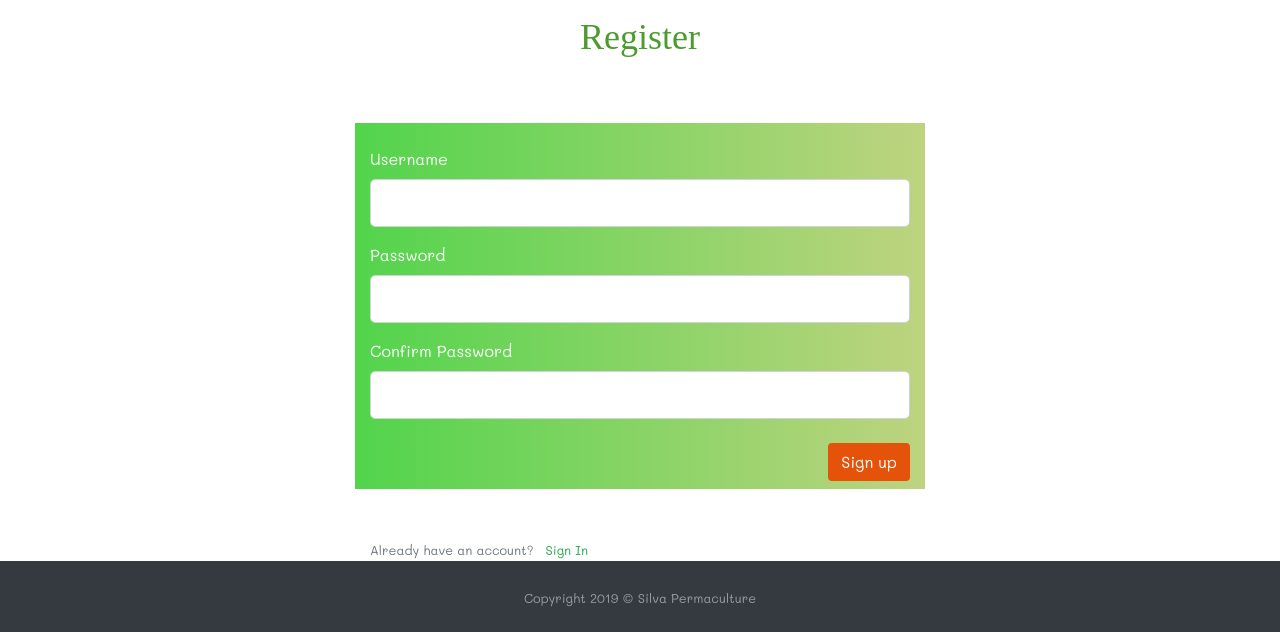
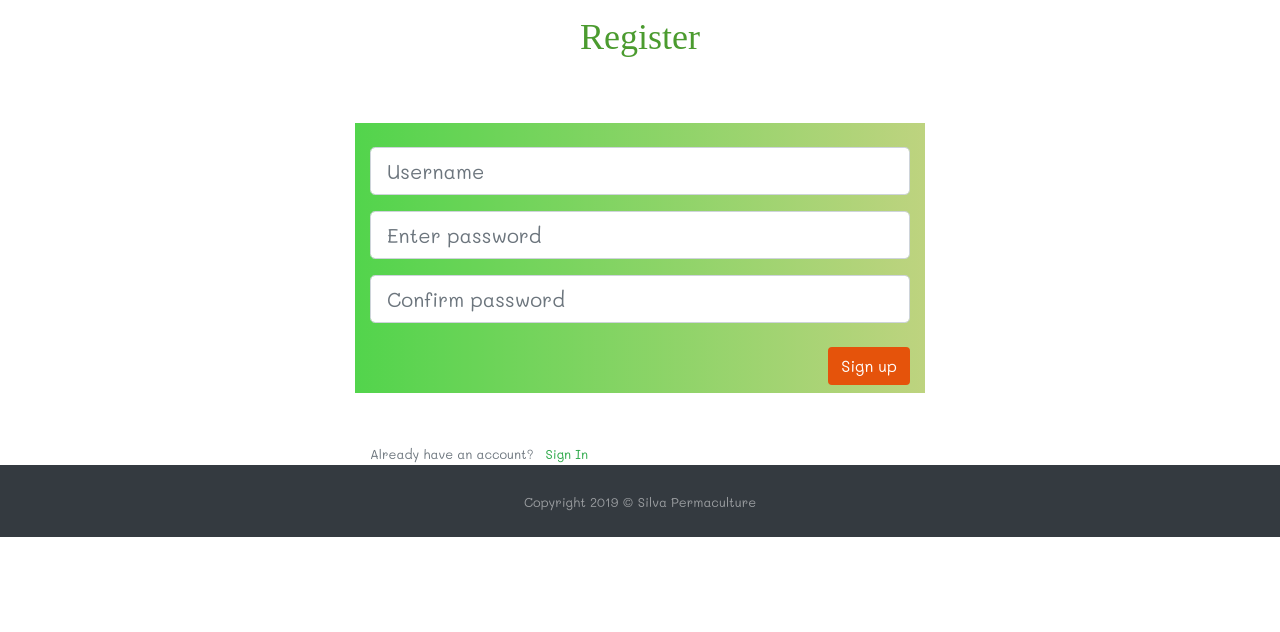
Before and after one commit to Walachul/SilvaPermaculture, a Flask app: page /register in a window 1280 px wide. Shown: the part 104-736 px from the top of the page. Run offline with Flask 2, Linux system fonts and the light colour scheme; some libraries are stand-ins or nearby versions.

Commit message:
Updated login and register forms with render_kw to display placeholder in the template.

```diff
--- a/silvapermaculture/forms.py
+++ b/silvapermaculture/forms.py
@@ -5,10 +5,11 @@ from wtforms.validators import DataRequired, Length, EqualTo, ValidationError
 from silvapermaculture.models import User
 
 class UserRegistrationForm(FlaskForm):
-    username = StringField('Username',
+    username = StringField('Username', render_kw={"placeholder": "Username"},
                            validators=[DataRequired(), Length(min=2, max=20)])
-    password = PasswordField('Password', validators=[DataRequired()])
-    confirm_password = PasswordField('Confirm Password',
+    password = PasswordField('Password',render_kw={"placeholder": "Enter password"},
+                             validators=[DataRequired()])
+    confirm_password = PasswordField('Confirm Password',render_kw={"placeholder": "Confirm password"},
                                      validators=[DataRequired(), EqualTo('password')])
     submit = SubmitField('Sign up')
 
@@ -19,9 +20,9 @@ class UserRegistrationForm(FlaskForm):
 
 
 class UserLoginForm(FlaskForm):
-    username = StringField('Username',
+    username = StringField('Username', render_kw={"placeholder": "Username"},
                            validators=[DataRequired(), Length(min=2, max=20)])
-    password = PasswordField('Password', validators=[DataRequired()])
+    password = PasswordField('Password',render_kw={"placeholder": "Password"}, validators=[DataRequired()])
     remember_me = BooleanField('Remember Me')
     submit = SubmitField('Login')
 
--- a/silvapermaculture/templates/login.html
+++ b/silvapermaculture/templates/login.html
@@ -10,7 +10,6 @@
                     <form id="registration" class="my-4" method="POST" action="">
                         {{ form.hidden_tag() }} <!-- CSRF token -->
                           <div class="form-group">
-                              {{ form.username.label(class="form-control-label") }}
                               {% if form.username.errors %}
                                 {{ form.username(class="form-control form-control-lg is-invalid") }}
                                 <div class="invalid-feedback">
@@ -23,7 +22,6 @@
                               {% endif %}
                           </div>
                           <div class="form-group">
-                              {{ form.password.label(class="form-control-label") }}
                               {% if form.password.errors %}
                                 {{ form.password(class="form-control form-control-lg is-invalid") }}
                                 <div class="invalid-feedback">
--- a/silvapermaculture/templates/register.html
+++ b/silvapermaculture/templates/register.html
@@ -11,7 +11,6 @@
                     <form id="registration" class="my-4" method="POST" action="">
                         {{ form.hidden_tag() }} <!-- CSRF token -->
                           <div class="form-group">
-                              {{ form.username.label(class="form-control-label") }}
                               {% if form.username.errors %}
                                 {{ form.username(class="form-control form-control-lg is-invalid") }}
                                 <div class="invalid-feedback">
@@ -24,7 +23,6 @@
                               {% endif %}
                           </div>
                           <div class="form-group">
-                              {{ form.password.label(class="form-control-label") }}
                               {% if form.password.errors %}
                                 {{ form.password(class="form-control form-control-lg is-invalid") }}
                                 <div class="invalid-feedback">
@@ -37,7 +35,6 @@
                               {% endif %}
                           </div>
                           <div class="form-group">
-                              {{ form.confirm_password.label(class="form-control-label") }}
                               {% if form.confirm_password.errors %}
                                 {{ form.confirm_password(class="form-control form-control-lg is-invalid") }}
                                 <div class="invalid-feedback">
```
